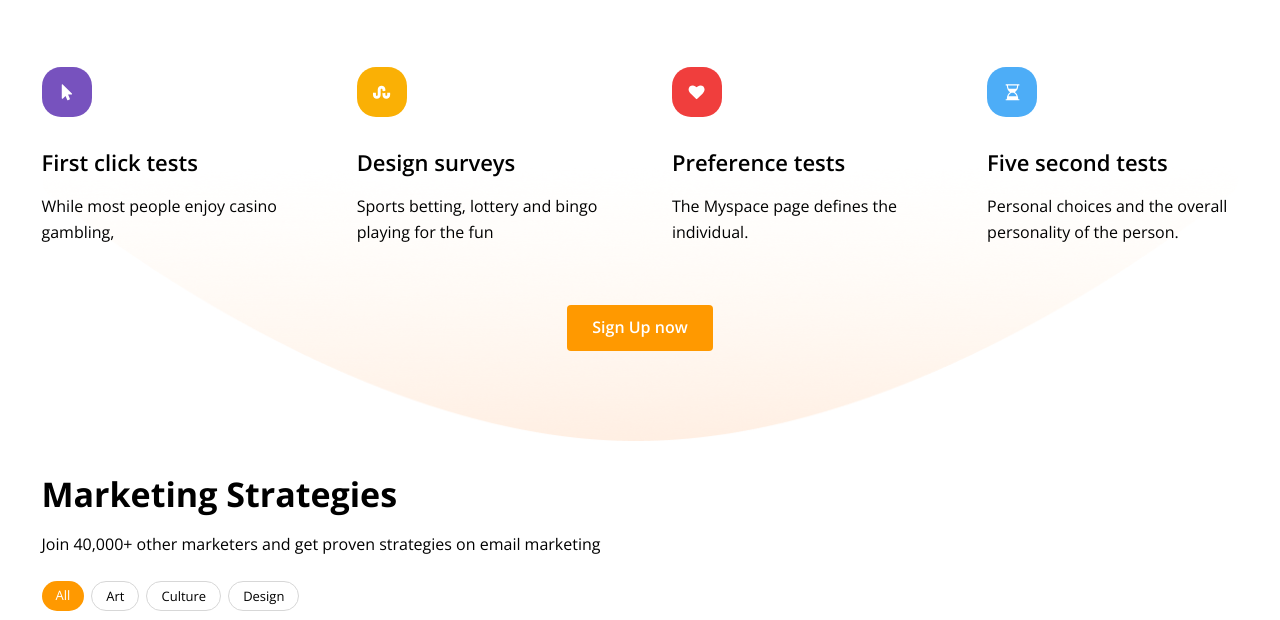
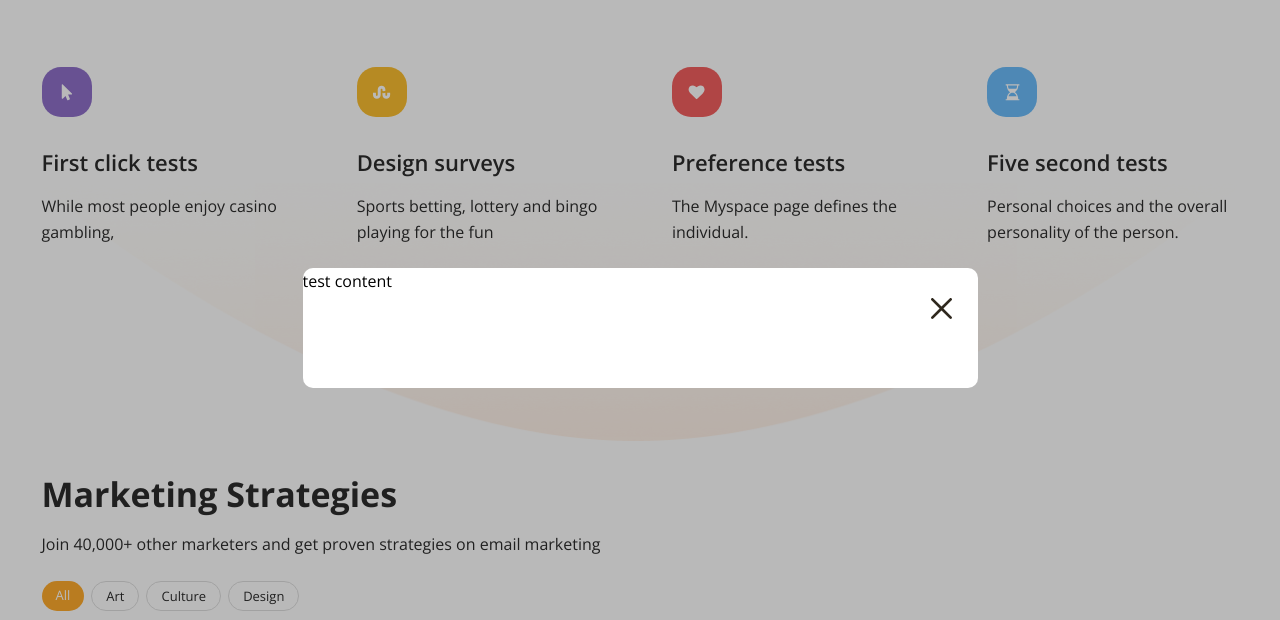
Before and after one commit to Lucille81/friday-live-coding, a website with bundled scripts: page index.html in a window 1280 px wide. Both pictures are taken after a click on the button "Sign Up now". Shown: the part 504-1124 px from the top of the page. Built offline with nearby package versions, Linux system fonts and the light colour scheme; files whose address does not match are found by name.

Commit message:
create test modal window (part 5)

```diff
--- a/src/index.js
+++ b/src/index.js
@@ -1,4 +1,5 @@
 import { Article } from './js/Article';
+import { Modal } from './js/Modal';
 
 const data = [
   {
@@ -30,8 +31,7 @@ const data = [
   },
   {
     id: 4,
-    title:
-      'Success Steps For Your Personal Or Business Life Plus Funny Image on the Back',
+    title: 'Success Steps For Your Personal Or Business Life Plus Funny Image on the Back',
     urlToImage: './src/img/strategies/pic4.jpg',
     tags: ['Culture'],
     content:
@@ -57,6 +57,9 @@ window.onload = function () {
 
   // Tags
   addTagsClickHandler();
+
+  // Generate Base Modal from Modal Class
+  addToolsClickHandler();
 };
 
 const addTagsClickHandler = () => {
@@ -131,3 +134,18 @@ const generateArticles = (data) => {
   });
   return articles;
 };
+
+const addToolsClickHandler = () => {
+  document.querySelector('.tools__button .button').addEventListener('click', () => {
+    generateToolsModal();
+  });
+};
+
+const generateToolsModal = () => {
+  renderModalWindow('test content');
+};
+
+const renderModalWindow = (content) => {
+  let modal = new Modal('tools-modal');
+  modal.buildModal(content);
+};
--- /dev/null
+++ b/src/js/Modal.js
@@ -0,0 +1,74 @@
+export class Modal {
+  constructor(classes) {
+    this.classes = classes;
+    this.modal = '';
+    this.modalContent = '';
+    this.modalCloseBtn = '';
+    this.overlay = '';
+  }
+
+  buildModal(content) {
+    // Overlay
+    this.overlay = this.createDomNode(this.overlay, 'div', 'overlay', 'overlay_modal');
+
+    // Modal
+    this.modal = this.createDomNode(this.modal, 'div', 'modal', this.classes);
+
+    // Modal content
+    this.modalContent = this.createDomNode(this.modalContent, 'div', 'modal__content');
+
+    // Close  Button
+    this.modalCloseBtn = this.createDomNode(this.modalCloseBtn, 'span', 'modal__close-icon');
+    this.modalCloseBtn.innerHTML = `<svg width="21" height="22" viewBox="0 0 21 22" fill="none" xmlns="http://www.w3.org/2000/svg">
+<path d="M12.4239 10.5172L20.6009 2.33999C21.1331 1.80809 21.1331 0.948089 20.6009 0.416194C20.069 -0.115701 19.209 -0.115701 18.6771 0.416194L10.4999 8.59343L2.3229 0.416194C1.79076 -0.115701 0.931004 -0.115701 0.399108 0.416194C-0.133036 0.948089 -0.133036 1.80809 0.399108 2.33999L8.5761 10.5172L0.399108 18.6945C-0.133036 19.2263 -0.133036 20.0863 0.399108 20.6182C0.664184 20.8836 1.01272 21.0169 1.361 21.0169C1.70929 21.0169 2.05758 20.8836 2.3229 20.6182L10.4999 12.441L18.6771 20.6182C18.9425 20.8836 19.2907 21.0169 19.639 21.0169C19.9873 21.0169 20.3356 20.8836 20.6009 20.6182C21.1331 20.0863 21.1331 19.2263 20.6009 18.6945L12.4239 10.5172Z" fill="#2F281E"/>
+</svg>`;
+
+    this.setContent(content);
+
+    this.appendModalElements();
+
+    // Bind Events
+    this.bindEvents();
+
+    // Open Modal
+    this.openModal();
+  }
+
+  createDomNode(node, element, ...classes) {
+    node = document.createElement(element);
+    node.classList.add(...classes);
+    return node;
+  }
+
+  setContent(content) {
+    if (typeof content === 'string') {
+      this.modalContent.innerHTML = content;
+    } else {
+      this.modalContent.innerHTML = '';
+      this.modalContent.appendChild(content);
+    }
+  }
+
+  appendModalElements() {
+    this.modal.append(this.modalCloseBtn);
+    this.modal.append(this.modalContent);
+    this.overlay.append(this.modal);
+  }
+
+  bindEvents() {
+    this.modalCloseBtn.addEventListener('click', this.closeModal);
+    this.overlay.addEventListener('click', this.closeModal);
+  }
+
+  openModal() {
+    // console.log(this.overlay);
+    document.body.append(this.overlay);
+  }
+
+  closeModal(e) {
+    let classes = e.target.classList;
+    if (classes.contains('overlay') || classes.contains('modal__close-icon')) {
+      document.querySelector('.overlay').remove();
+    }
+  }
+}
--- a/src/sass/abstracts/_placeholders.scss
+++ b/src/sass/abstracts/_placeholders.scss
@@ -9,3 +9,16 @@
 %font-add {
   font-family: 'Poppins', Verdana, sans-serif;
 }
+
+%custom-scroll {
+  &::-webkit-scrollbar {
+    width: 5px;
+  }
+  &::-webkit-scrollbar-track {
+    box-shadow: inset 0 0 1px grey;
+  }
+  &::-webkit-scrollbar-thumb {
+    background: $color-purple;
+    border-radius: 10px;
+  }
+}
--- a/src/sass/abstracts/_variables.scss
+++ b/src/sass/abstracts/_variables.scss
@@ -9,6 +9,7 @@ $color-button: #173a56;
 $color-hovered: #bcd0e5;
 $color-border: #d7d7d7;
 $color-light: #ffffff;
+$color-overlay: rgba(80, 80, 80, 0.4);
 
 $color-purple: #7752be;
 $color-yellow: #fab005;
--- /dev/null
+++ b/src/sass/base/_modal.scss
@@ -0,0 +1,36 @@
+.overlay {
+  position: fixed;
+  top: 0;
+  left: 0;
+  width: 100%;
+  height: 100%;
+  background-color: $color-overlay;
+  display: flex;
+  align-items: center;
+  justify-content: center;
+}
+
+.modal {
+  position: relative;
+  border-radius: 10px;
+  background-color: $color-light;
+  width: 675px;
+  min-height: 120px;
+  max-height: 90%;
+  overflow: auto;
+  @extend %custom-scroll;
+
+  @include media-tablet {
+    width: 90%;
+  }
+}
+
+.modal__close-icon {
+  position: absolute;
+  top: 30px;
+  right: 26px;
+  cursor: pointer;
+  svg {
+    pointer-events: none;
+  }
+}
--- a/src/sass/style.scss
+++ b/src/sass/style.scss
@@ -12,6 +12,7 @@
 @import 'base/icons';
 @import 'base/tags';
 @import 'base/hamburger';
+@import 'base/modal';
 
 // Layouts
 @import 'layouts/wrapper';
```
Also changed, not shown: dist/main.js, src/sass/style.css, 1 other file.
